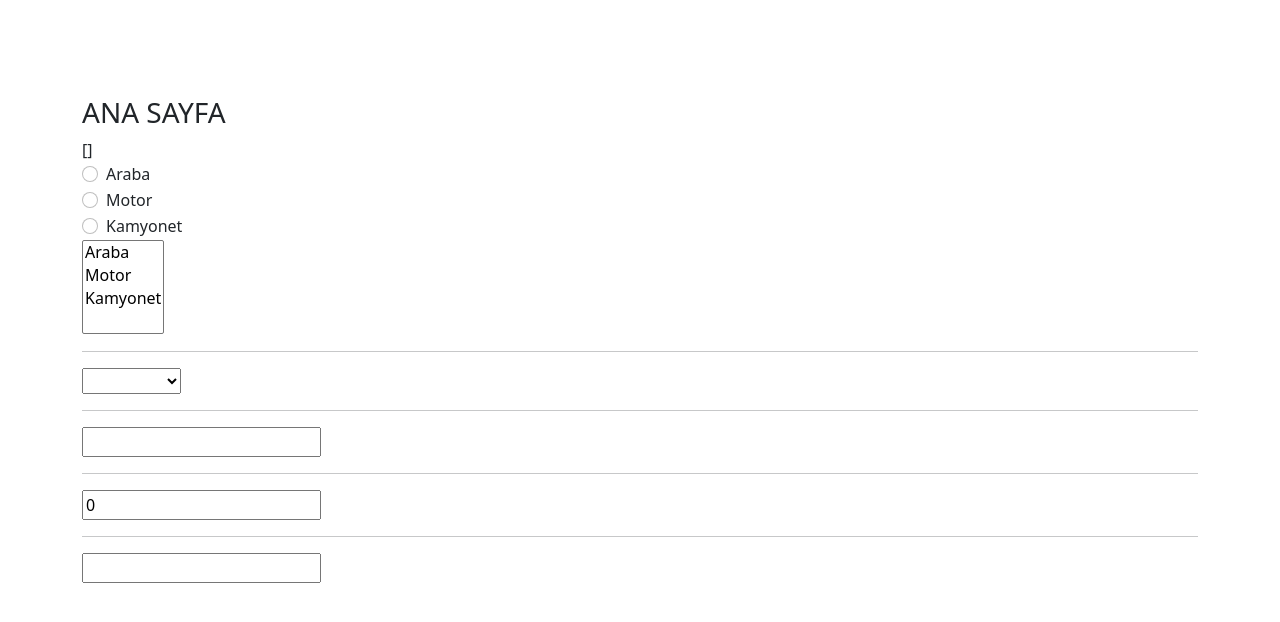
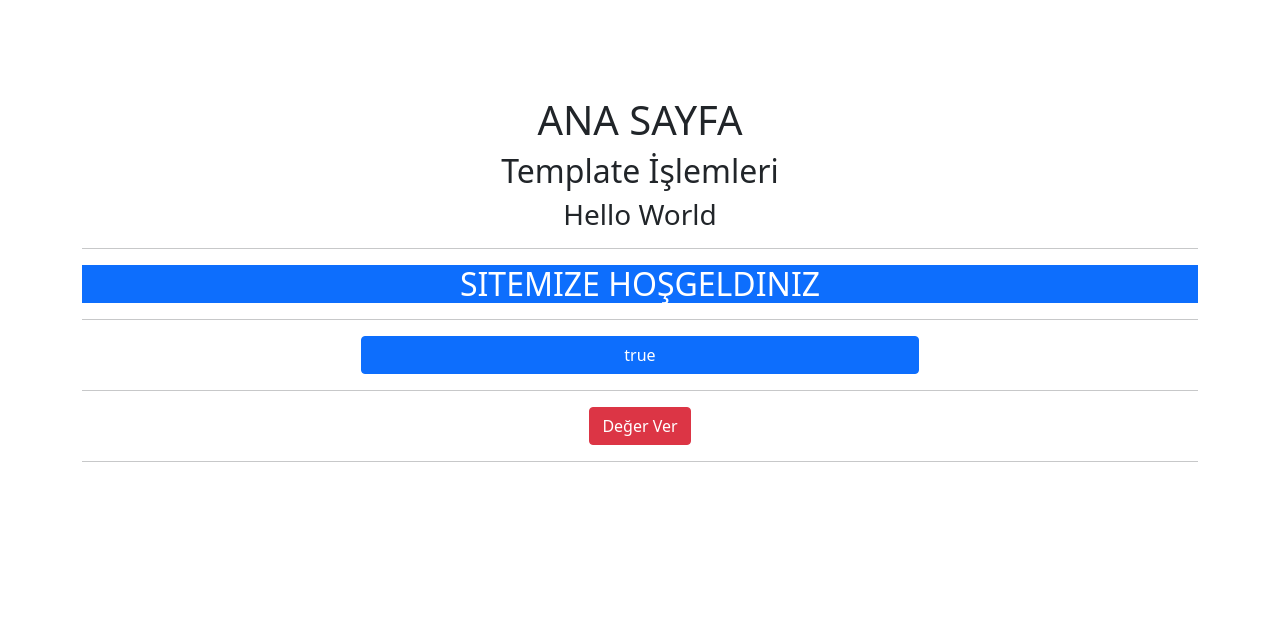
Before and after one commit to hhakangull/Vue3-examples-with-Typescript, a Vue app: page / in a window 1280 px wide. Shown: the top 622 px of the page. Built offline with nearby package versions, Linux system fonts and the light colour scheme.

Commit message:
template islemleri 2

```diff
--- a/src/App.vue
+++ b/src/App.vue
@@ -1,47 +1,35 @@
 <template>
-  <div class="container py-5">
-    <h3 class="mt-5">ANA SAYFA</h3>
-    <div class="col-sm-10">{{ values }}</div>
+  <div class="container py-5 text-center">
+    <h1 class="mt-5">ANA SAYFA</h1>
+    <h2>Template İşlemleri</h2>
+    <h3>{{values}}</h3>
+    <hr />
     <div>
-      <div class="form-check">
-        <input v-model="values" class="form-check-input" type="radio" value="araba" />
-        <label class="form-check-label" for="gridRadios1">Araba</label>
-      </div>
-      <div class="form-check">
-        <input v-model="values" class="form-check-input" type="radio" value="motor" />
-        <label class="form-check-label" for="gridRadios2">Motor</label>
-      </div>
-      <div class="form-check">
-        <input v-model="values" class="form-check-input" type="radio" value="kamyonet" />
-        <label class="form-check-label" for="gridRadios2">Kamyonet</label>
-      </div>
+      <p class="text-uppercase text-white   h2"
+      :class="{ 'bg-primary': isFirst, 'bg-success': !isFirst }"
+      >
+      {{isFirst ? "Sitemize Hoşgeldiniz" : "Hoşgeldiniz"}}
+      </p>
     </div>
-    <div>{{ checkValues }}</div>
-    <select v-model="checkValues" multiple class="custom-select mr-sm-2">
-      <option value="Araba">Araba</option>
-      <option value="Motor">Motor</option>
-      <option value="Kamyonet">Kamyonet</option>
-    </select> <hr>
-    <select v-model="checkValuesMultiple" class="custom-select mr-sm-2">
-      <option value="Araba">Araba</option>
-      <option value="Motor">Motor</option>
-      <option value="Kamyonet">Kamyonet</option>
-    </select> <hr>
-    <div>
-    <input type="text" v-model.trim="valuesNormal"> <hr>
-    <input type="number" v-model.number="num">  <hr>
-    <input type="valuesNormal" v-model.lazy="valuesNormal">
-    </div>
+    <hr />
+    <button class="btn btn-block  w-50"
+    :class="{'btn-primary' : isFirst, 'btn-success': !isFirst}"
+    @click="isFirst = !isFirst">{{ isFirst }}</button> <hr>
+  <button class="btn btn-danger" @click="doIt">Değer Ver</button> <hr>
+
   </div>
+
+
+
 </template>
 <script setup lang="ts">
 import { Ref, ref } from 'vue';
-const values: Ref<String[]> = ref([]);
-const checkValuesMultiple: Ref<String[]> = ref([]);
-const checkValues = ref('');
+const values = ref('Hello World');
+const num = ref(0);
+const isFirst = ref(true);
 
-const valuesNormal = ref('');
-const num = ref(0);
+const doIt =() =>  values.value = prompt('Değer Ver')!;
+
 
 </script>
 
```
